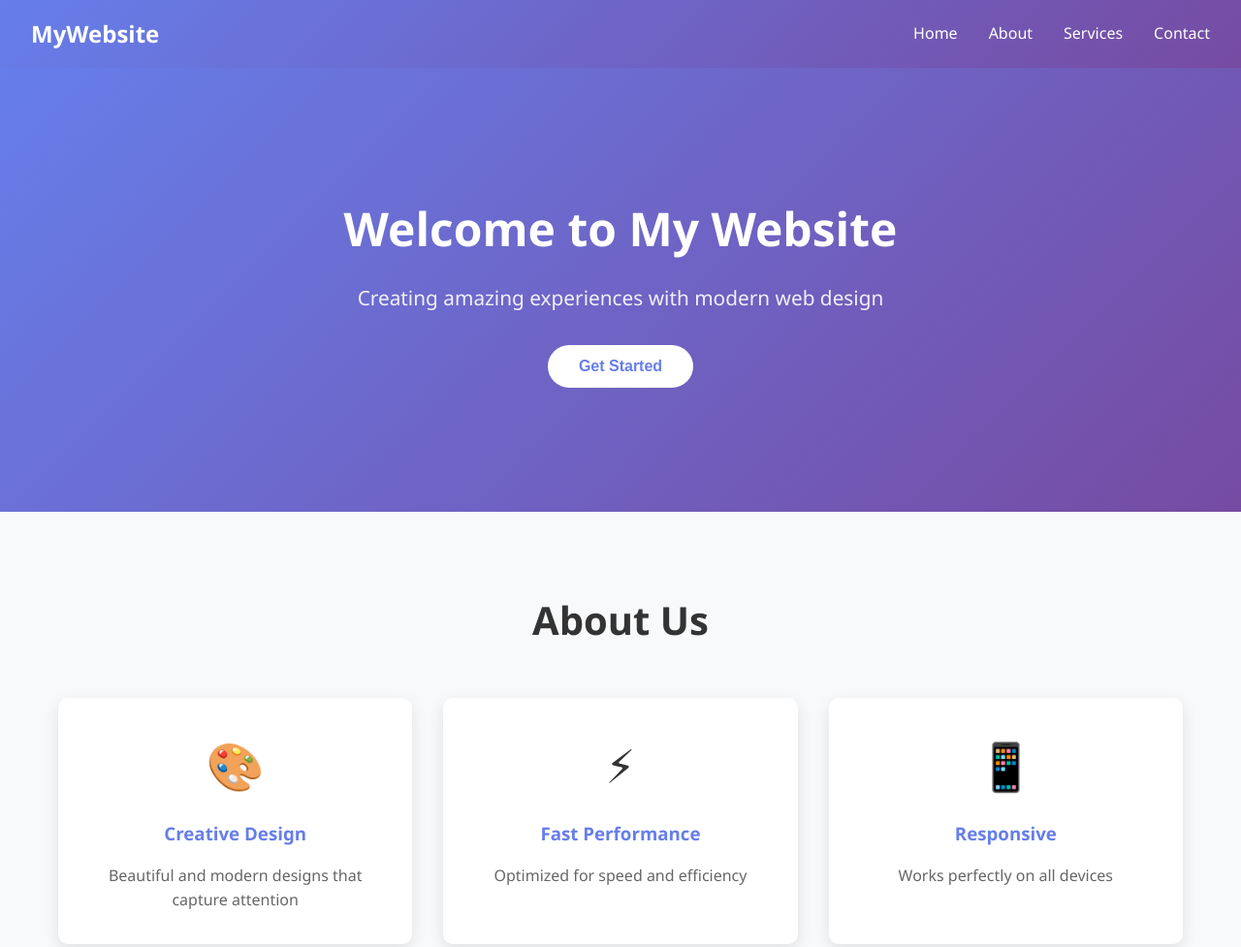
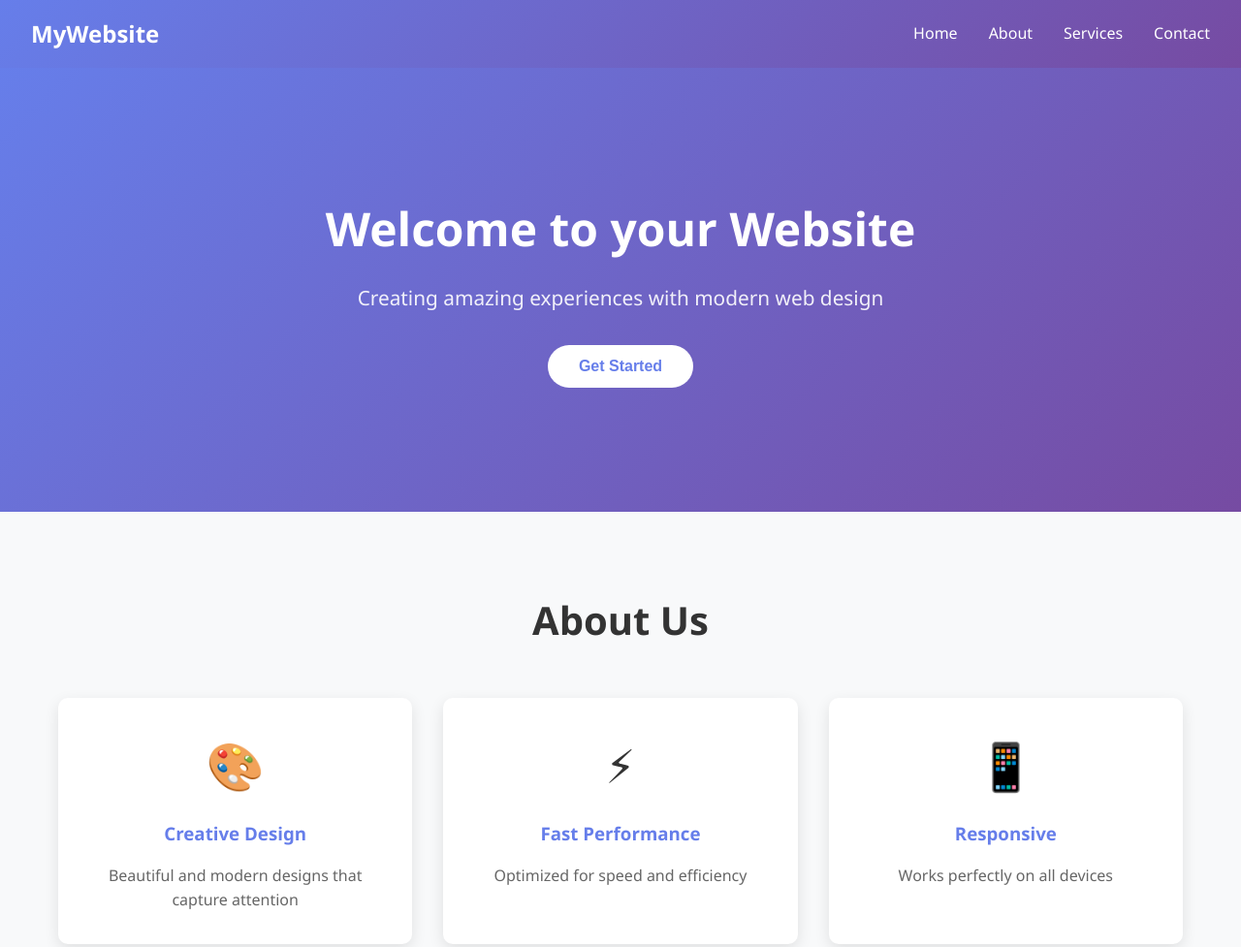
Before and after one commit to shahzad885/automation-jenkins, a plain HTML site: page index.html in a window 1280 px wide. Shown: the top 977 px of the page at 97% size. Drawn offline with Linux system fonts and the light colour scheme.

Commit message:
changes made

```diff
--- a/index.html
+++ b/index.html
@@ -22,7 +22,7 @@
     <main>
         <section id="home" class="hero">
             <div class="hero-content">
-                <h1>Welcome to My Website</h1>
+                <h1>Welcome to your  Website</h1>
                 <p>Creating amazing experiences with modern web design</p>
                 <button class="btn-primary">Get Started</button>
             </div>
```
